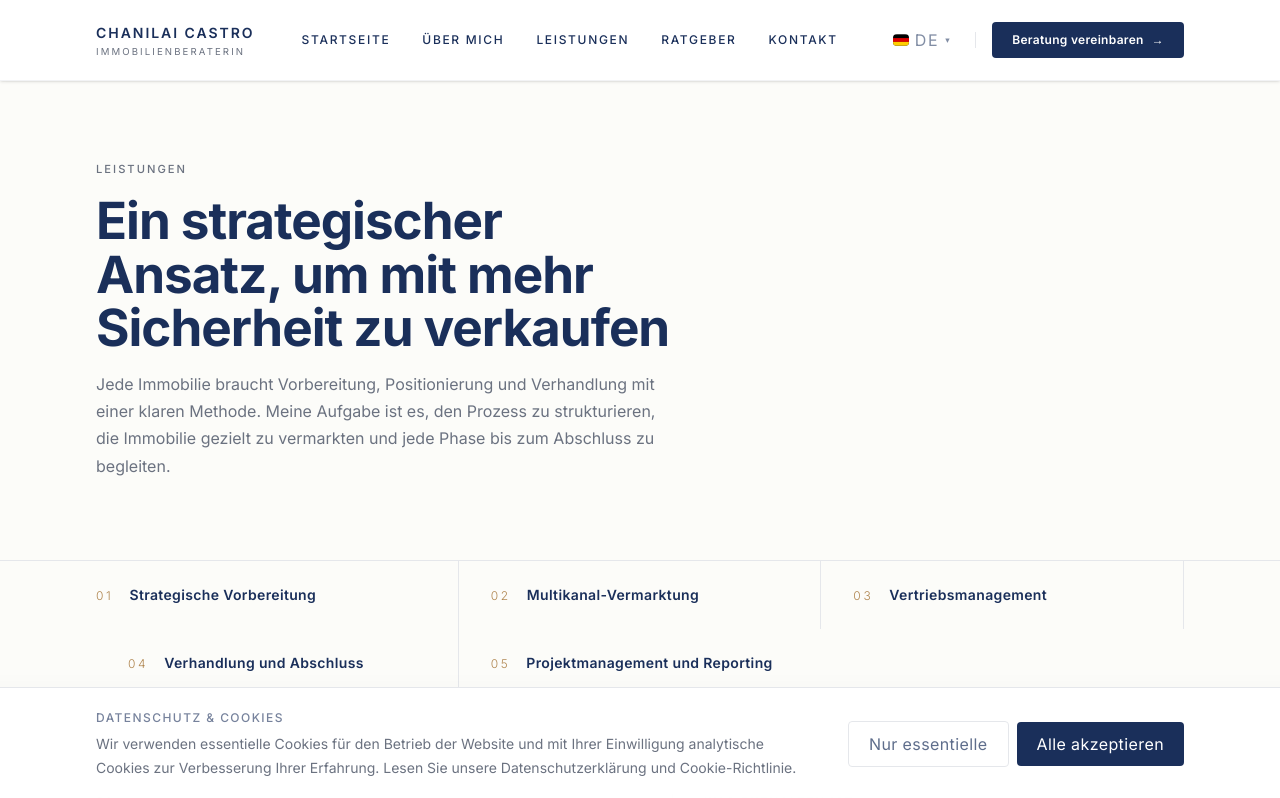
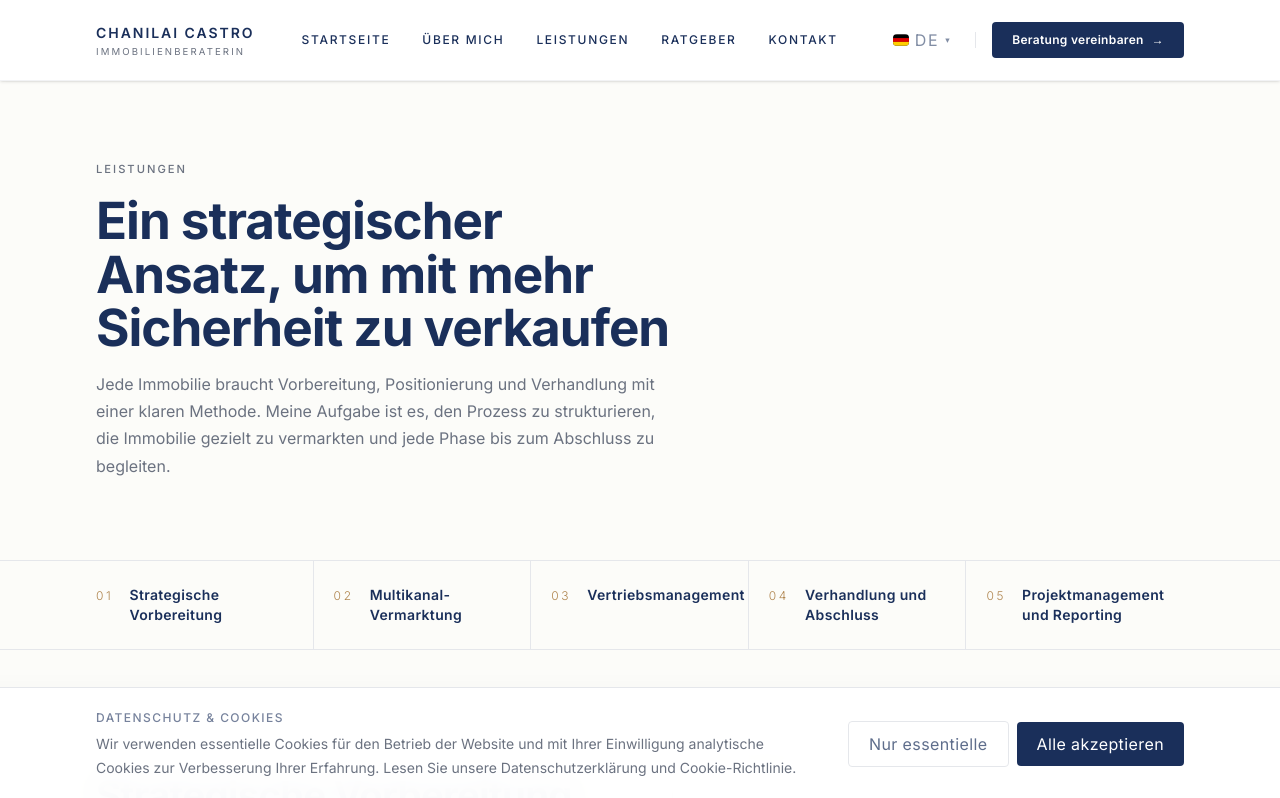
Before and after one commit to jmbhcabral/consultant-website, a Next.js app: page /de/servicos in a window 1280 px wide. Shown: the top 798 px of the page. Built offline with nearby package versions, Linux system fonts and the light colour scheme.

Commit message:
fix: fix layout of services index

```diff
--- a/src/app/[locale]/(public)/guia/page.tsx
+++ b/src/app/[locale]/(public)/guia/page.tsx
@@ -60,7 +60,7 @@ export default async function GuidePage() {
                                 <a
                                     key={section.slug}
                                     href={`#${section.slug}`}
-                                    className="flex items-baseline gap-2.5 rounded-sm px-2 py-2 text-sm text-muted transition hover:text-foreground hover:bg-surface-soft/50 group"
+                                    className="flex items-start gap-2.5 rounded-sm px-2 py-2 text-sm text-muted transition hover:text-foreground hover:bg-surface-soft/50 group"
                                 >
                                     <span className="text-[0.6rem] tracking-widest text-accent-warm shrink-0">
                                         {section.number}
--- a/src/app/[locale]/(public)/servicos/page.tsx
+++ b/src/app/[locale]/(public)/servicos/page.tsx
@@ -69,12 +69,12 @@ export default async function ServicesPage() {
             {/* Services index */}
             <section className="border-b border-border bg-background">
                 <Container>
-                    <div className="grid grid-cols-1 sm:grid-cols-3 divide-y sm:divide-y-0 sm:divide-x divide-border">
+                    <div className="grid grid-cols-1 divide-y divide-border lg:grid-cols-5 lg:divide-x lg:divide-y-0">
                         {services.map((service) => (
                             <a
                                 key={service.slug}
                                 href={`#${service.slug}`}
-                                className="group flex items-baseline gap-4 px-0 sm:px-8 py-6 first:sm:pl-0 last:sm:pr-0 transition hover:bg-surface-soft/30"
+                                className="group flex items-baseline gap-4 px-0 py-6 transition hover:bg-surface-soft/30 lg:px-5 first:lg:pl-0 last:lg:pr-0"
                             >
                                 <span className="text-xs font-light tracking-[0.22em] text-accent-warm">
                                     {service.number}
```
